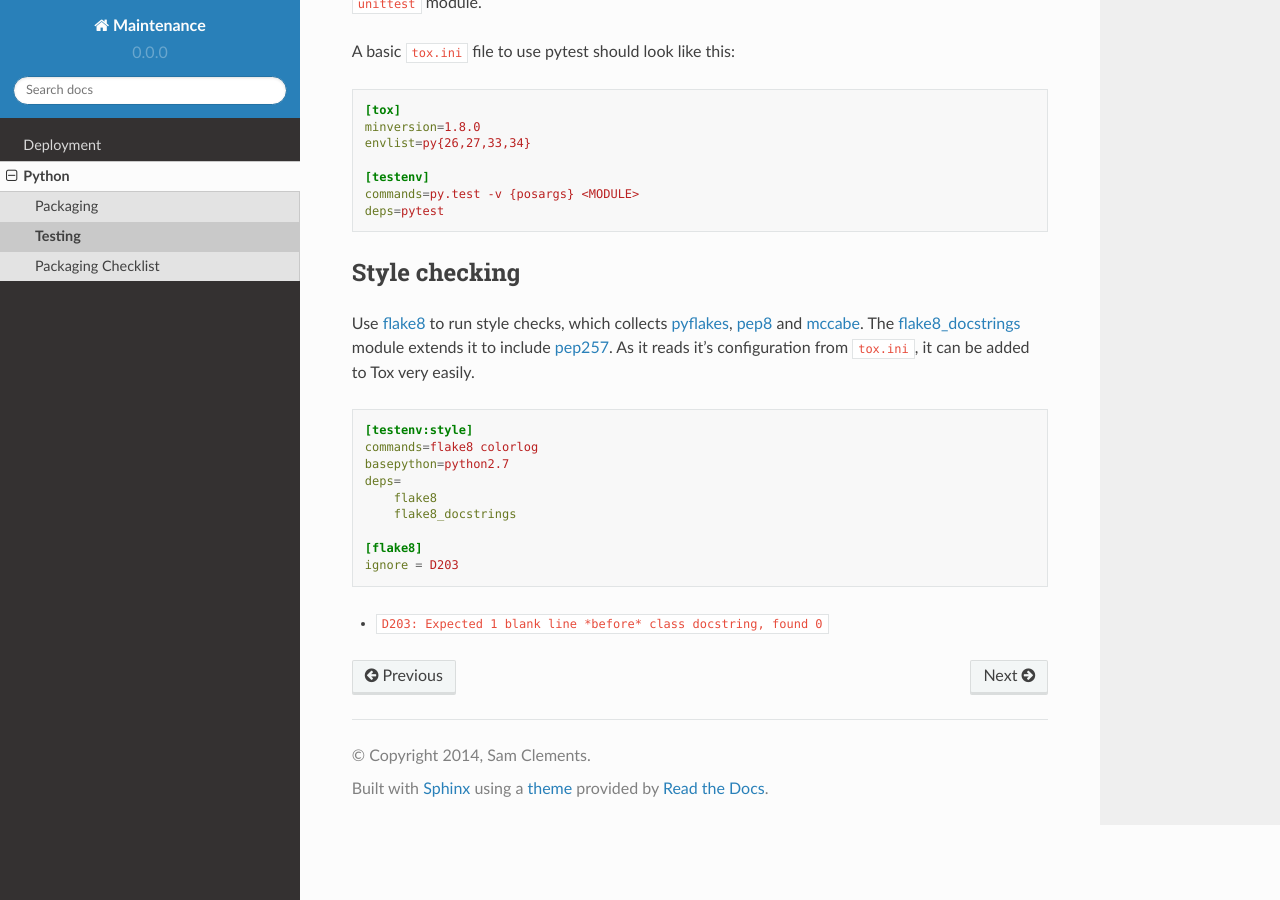
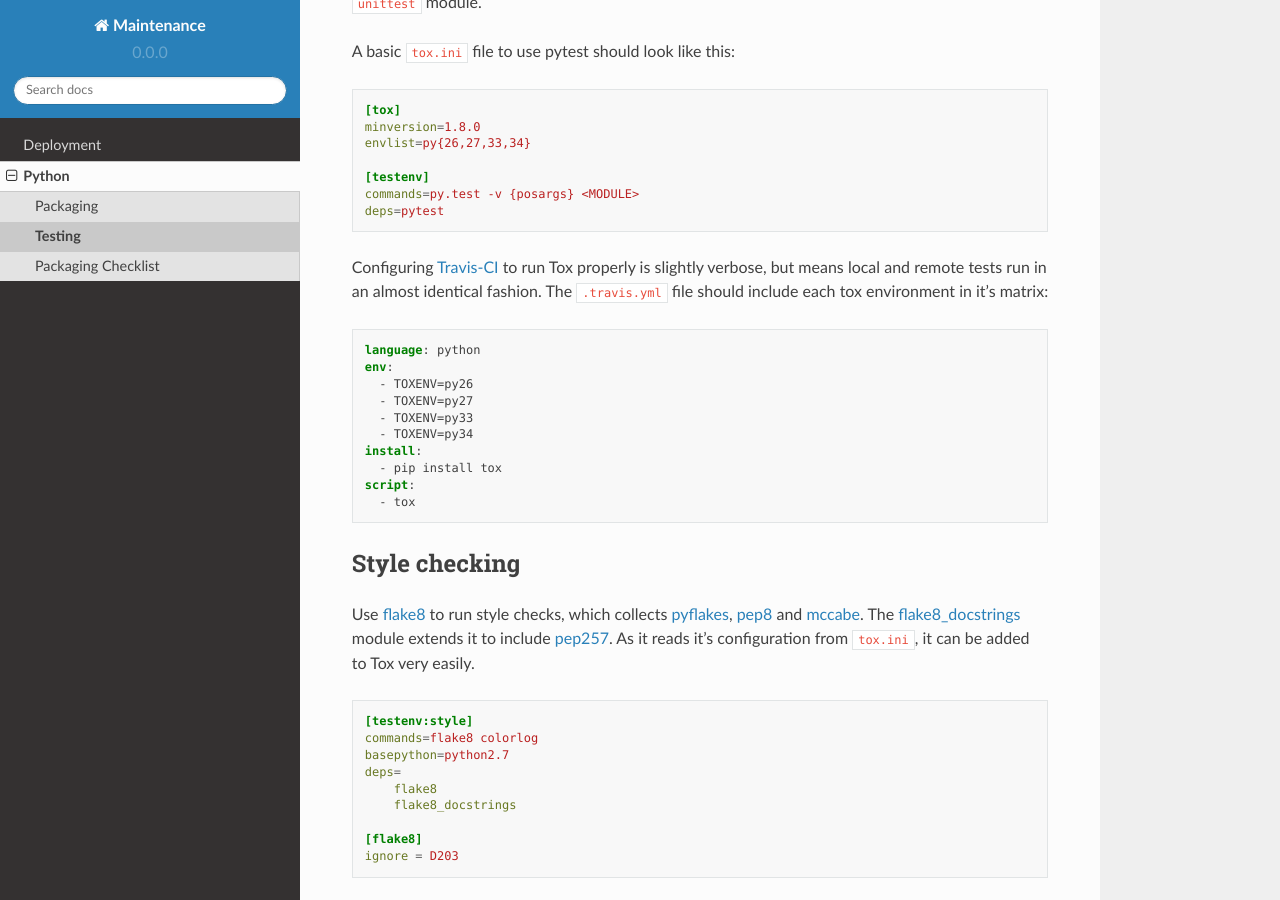
Before and after one commit to kragniz/maintenance, a Sphinx documentation site: the page built from docs/python/testing.rst, in a window 1280 px wide and 900 px high, scrolled down 361 px. Built offline with Sphinx 7.4.7 and the Read the Docs theme 2.0.0, drawn with Linux system fonts in a browser that asks for light colours; pages that are not in the unit, such as notebooks, are missing from menus.

Commit message:
Travis-CI notes

```diff
--- a/docs/python/packaging.rst
+++ b/docs/python/packaging.rst
@@ -43,6 +43,8 @@ Tox can be used to automate package releases, by including a test environment th
 Readme
 ------
 
+.. note:: Check that the README is valid with ``rst-lint README.rst``
+
 It's often useful for the README file to include various badges describing the project's status. This block include's the version and licence from PyPi_, the build status from `Travis-CI`_, a link to the project's documentation on `Read The Docs`_, and the number of open GitHub_ issues.
 
 .. code:: rst
@@ -74,6 +76,7 @@ A list of links to the package source, documenation and packages are useful, esp
     * `Source on GitHub <https://github.com/borntyping/NAME>`_
     * `Documentation on Read the Docs <http://NAME.readthedocs.org/en/latest/>`_
     * `Packages on PyPI <https://pypi.python.org/pypi/NAME>`_
+    * `Builds on Travis CI <https://travis-ci.org/borntyping/NAME>`_
 
 .. _PyPI: https://pypi.python.org/pypi/
 .. _`Travis-CI`: https://travis-ci.org/
--- a/docs/python/testing.rst
+++ b/docs/python/testing.rst
@@ -21,6 +21,20 @@ A basic ``tox.ini`` file to use pytest should look like this:
     commands=py.test -v {posargs} <MODULE>
     deps=pytest
 
+Configuring `Travis-CI`_ to run Tox properly is slightly verbose, but means local and remote tests run in an almost identical fashion. The ``.travis.yml`` file should include each tox environment in it's matrix:
+
+.. code:: yaml
+
+    language: python
+    env:
+      - TOXENV=py26
+      - TOXENV=py27
+      - TOXENV=py33
+      - TOXENV=py34
+    install:
+      - pip install tox
+    script:
+      - tox
 
 Style checking
 ~~~~~~~~~~~~~~
```
